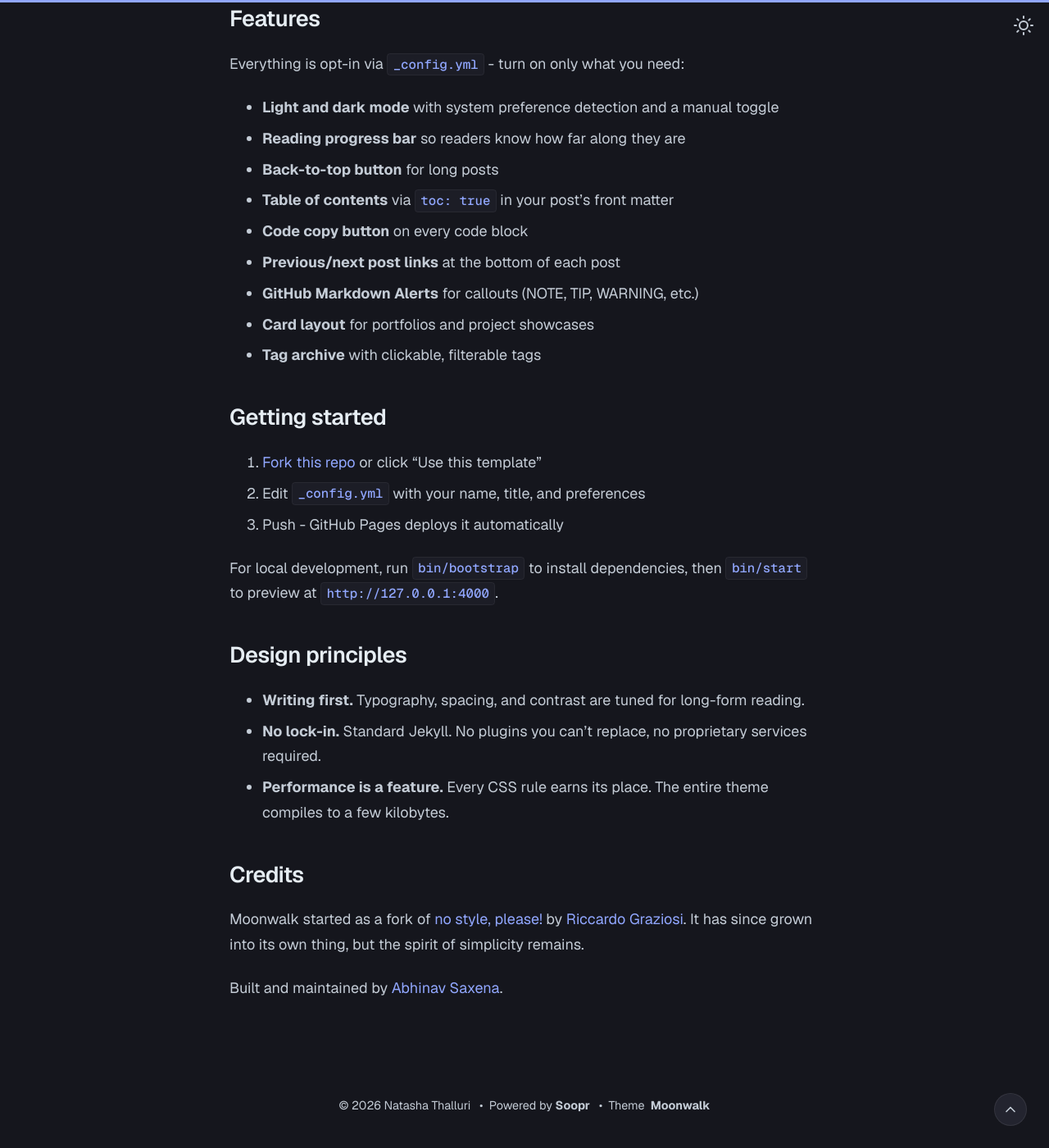
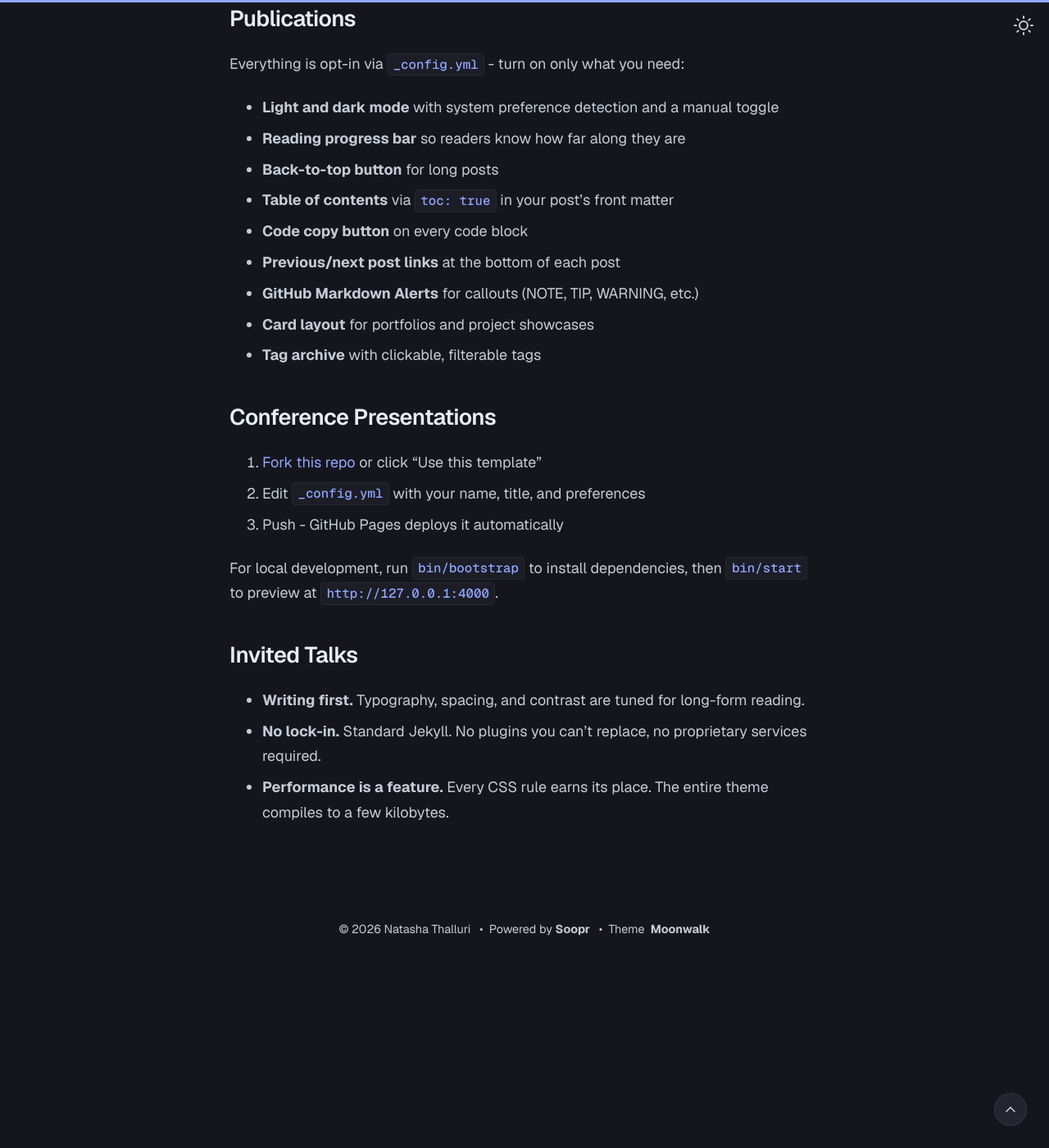
Before and after one commit to nthalluri/natasha-thalluri, a Jekyll site: the page built from about.md, in a window 1280 px wide and 1400 px high, scrolled down 700 px. Shown: the whole window at 82% size. Built offline with Jekyll 4.4.1, drawn with Linux system fonts in a browser that asks for light colours.

Commit message:
Update sections in about.md for clarity

```diff
--- a/about.md
+++ b/about.md
@@ -11,7 +11,7 @@ Most Jekyll themes fall into two camps - either so bare-bones that you spend hou
 
 Moonwalk sits in between. You get a polished reading experience, real dark mode, and a 100/100 Lighthouse score out of the box. No JavaScript frameworks. No build tools. No npm.
 
-## Features
+## Publications
 
 Everything is opt-in via `_config.yml` - turn on only what you need:
 
@@ -25,7 +25,7 @@ Everything is opt-in via `_config.yml` - turn on only what you need:
 - **Card layout** for portfolios and project showcases
 - **Tag archive** with clickable, filterable tags
 
-## Getting started
+## Conference Presentations
 
 1. [Fork this repo](https://github.com/abhinavs/moonwalk/fork) or click "Use this template"
 2. Edit `_config.yml` with your name, title, and preferences
@@ -33,14 +33,8 @@ Everything is opt-in via `_config.yml` - turn on only what you need:
 
 For local development, run `bin/bootstrap` to install dependencies, then `bin/start` to preview at `http://127.0.0.1:4000`.
 
-## Design principles
+## Invited Talks
 
 - **Writing first.** Typography, spacing, and contrast are tuned for long-form reading.
 - **No lock-in.** Standard Jekyll. No plugins you can't replace, no proprietary services required.
 - **Performance is a feature.** Every CSS rule earns its place. The entire theme compiles to a few kilobytes.
-
-## Credits
-
-Moonwalk started as a fork of [no style, please!](https://github.com/riggraz/no-style-please) by [Riccardo Graziosi](https://riggraz.dev/). It has since grown into its own thing, but the spirit of simplicity remains.
-
-Built and maintained by [Abhinav Saxena](https://www.abhinav.co).
```
